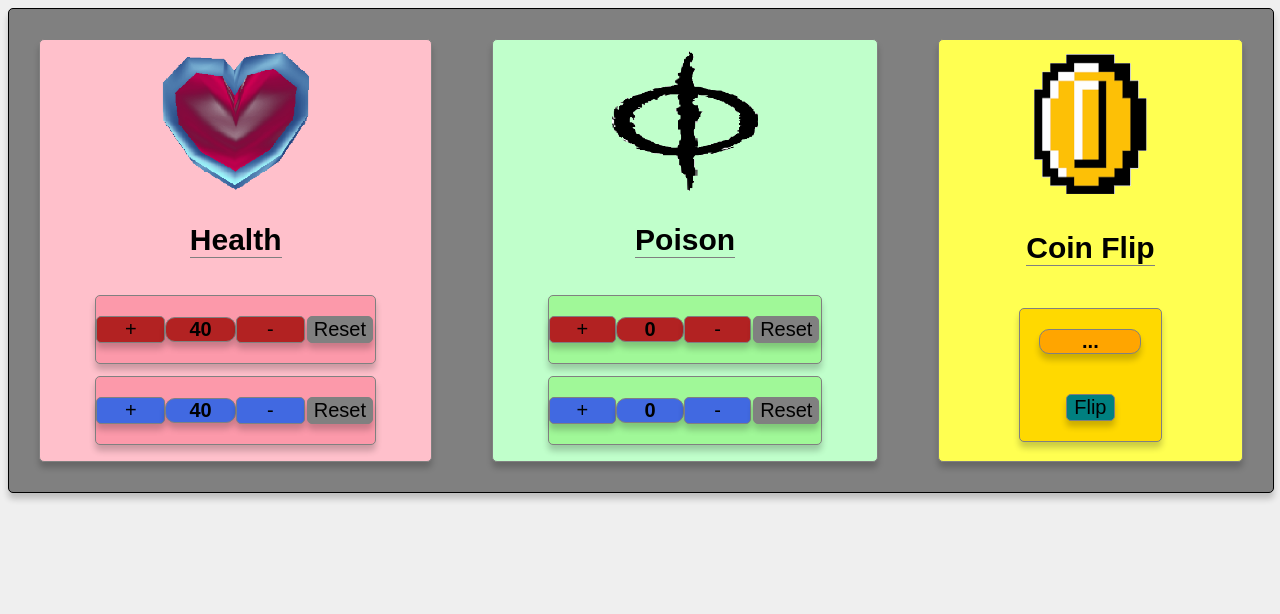
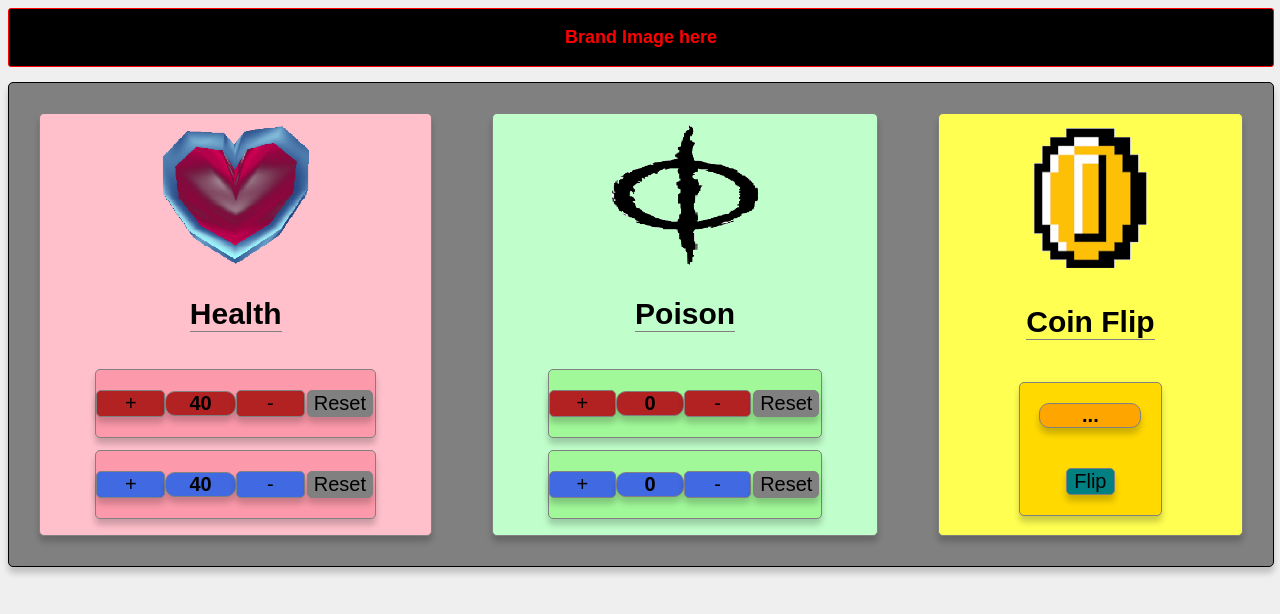
Before and after one commit to kekons4/mtg-counter, a website: page public/index.html in a window 1280 px wide. Drawn offline with nearby package versions, Linux system fonts and the light colour scheme; no server answers.

Commit message:
added brand-img spot, it is empty at the moment

```diff
--- a/public/index.html
+++ b/public/index.html
@@ -9,6 +9,9 @@
   </head>
 
   <body>
+    <div class="brand-img">
+      <p>Brand Image here</p>
+    </div>
     <div class="container">
       <div id="health" class="health-container">
         <img
--- a/public/styles.css
+++ b/public/styles.css
@@ -15,6 +15,22 @@ body {
   border-radius: 5px;
   box-shadow: 0 6px 6px rgba(0, 0, 0, 0.2);
   position: relative;
+}
+
+.brand-img {
+  border: 1px red solid;
+  border-radius: 3px;
+  width: 100%;
+  color: #efefef;
+  text-align: center;
+  background-color: black;
+  margin-bottom: 15px;
+  font-weight: bold;
+}
+
+.brand-img > p {
+  color: red;
+  font-size: large;
 }
 
 /*-----------Health Stuff----------------------------*/
```
